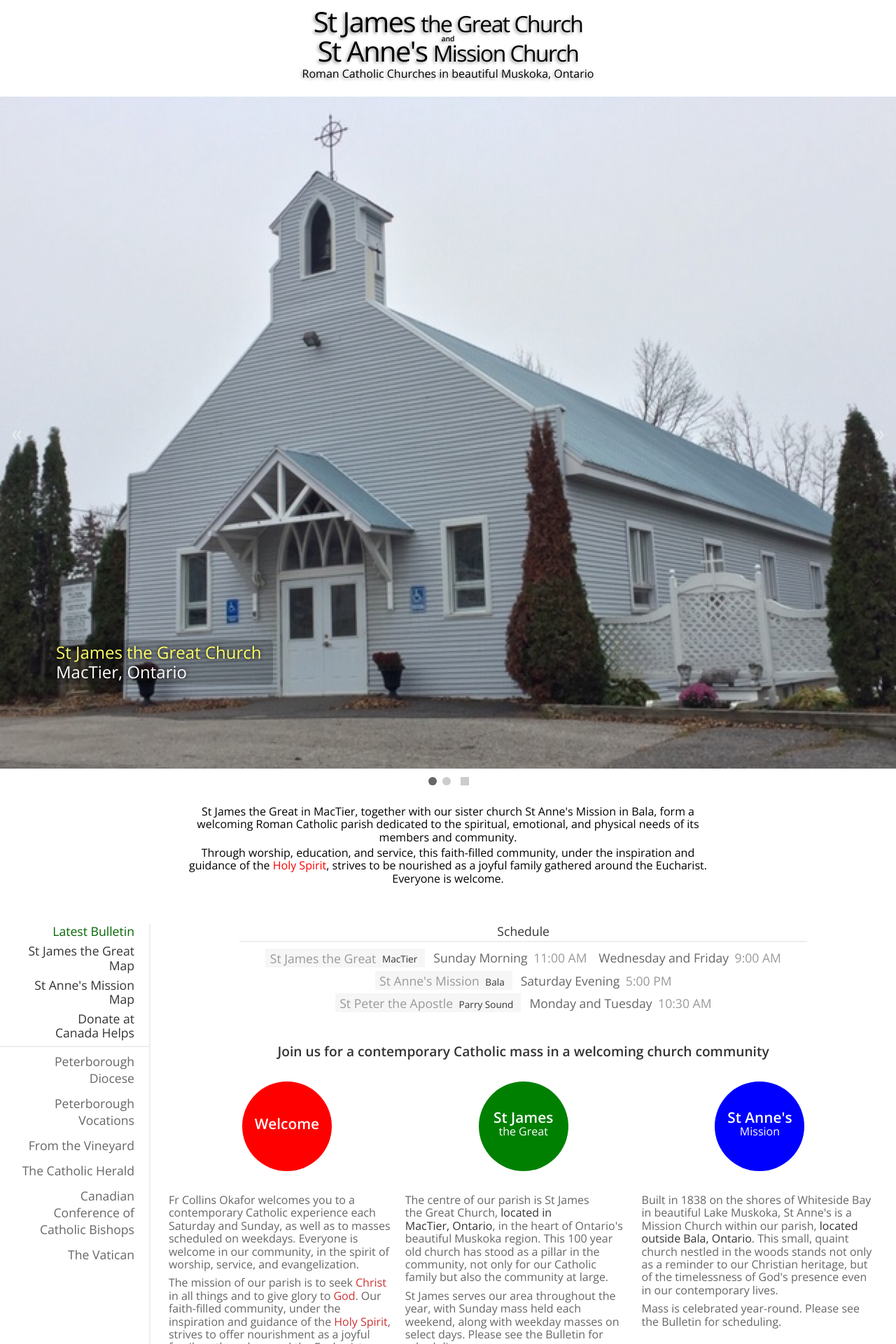
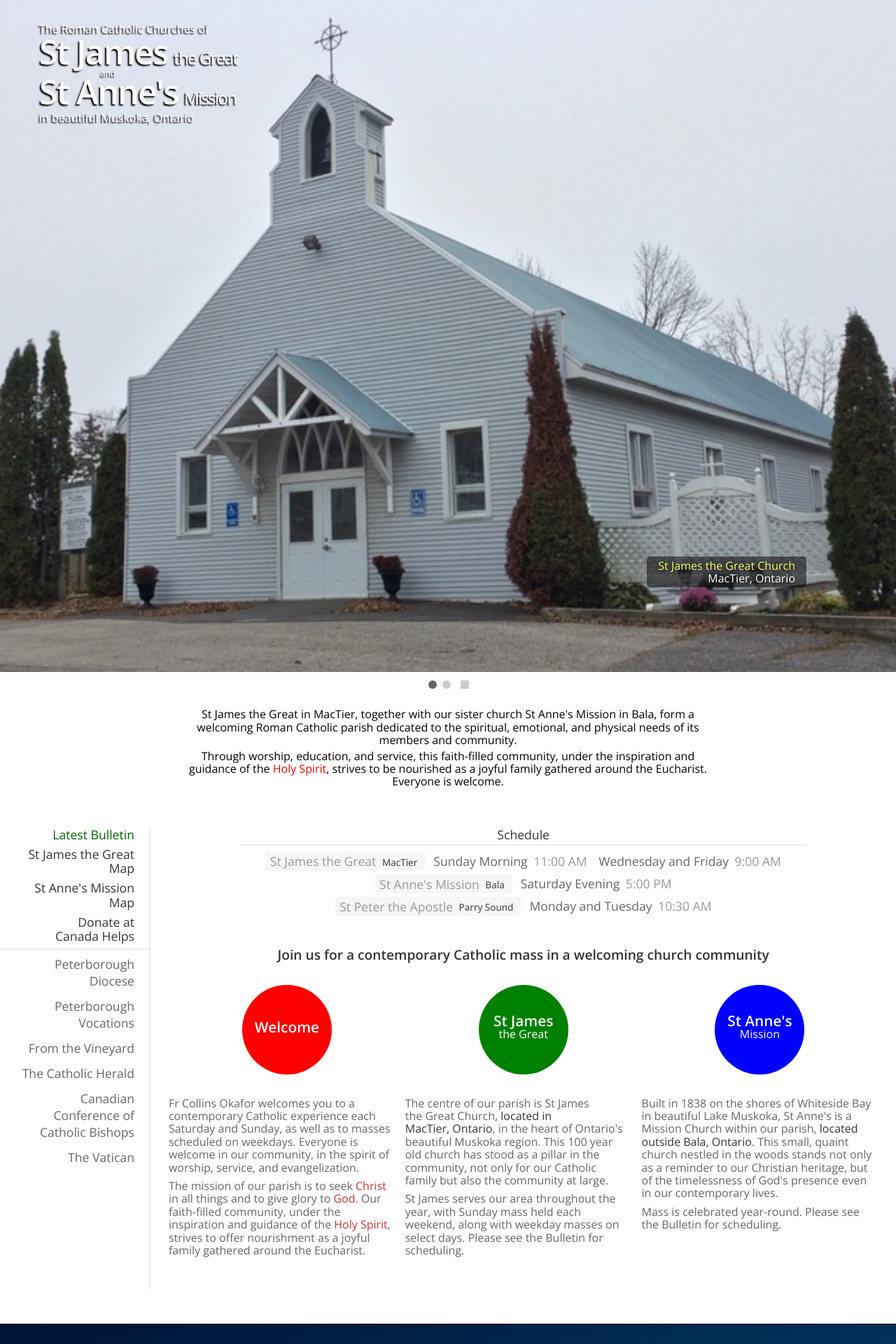
Before and after one commit to sdohtem/sdohtem.github.io, a Jekyll site: the page built from index.html, in a window 1280 px wide. Shown: the top 1920 px of the page at 70% size. Built offline with Jekyll 4.4.1, drawn with Linux system fonts in a browser that asks for light colours; nearby versions of some CDN libraries.

Commit message:
Rewrote banner styles to overlay text on slideshow, removed html/css/js for prev/next buttons

```diff
--- a/_layouts/main.html
+++ b/_layouts/main.html
@@ -41,16 +41,17 @@
 <!-- BANNER -->
 
 <header id="banner">
+  <div class="banner-rcc">The Roman Catholic Churches of</div>
   <div class="banner-church">
     <span class="banner-church-name">St James</span>
-    <span class="banner-church-appellation">the Great Church</span>
+    <span class="banner-church-appellation">the Great</span>
   </div>
   <div class="banner-and">and</div>
   <div class="banner-church">
     <span class="banner-church-name">St Anne&apos;s</span>
-    <span class="banner-church-appellation">Mission Church</span>
+    <span class="banner-church-appellation">Mission</span>
   </div>
-  <div class="banner-rcc">Roman Catholic Churches in beautiful Muskoka, Ontario</div>
+  <div class="banner-muskoka">in beautiful Muskoka, Ontario</div>
   <!-- <div class="banner-location">in MacTier and Bala, Ontario</div> -->
 </header>
 
--- a/styles/layout.scss
+++ b/styles/layout.scss
@@ -103,40 +103,42 @@ div.markdown td { font-weight: 300; }
 /* SECTION: BANNER */
 
 #banner {
-  width: 100%;
-  padding: 0.25rem 0;
-  text-align: center;
-  text-shadow: -2px 2px 4px #999; color: black;
+  position: absolute; z-index: 1;
+  padding: 2rem 0 0 2rem;
+  color: white; text-shadow: -2px 2px 2px black;
 }
 
-div.banner-church {}
-#banner > div:nth-of-type(3) { position: relative; top: -1rem; }
+div.banner-rcc { font-weight: 400; font-size: 0.85rem; }
+
+div.banner-church { position: relative; top: -0.25rem; }
+#banner > div:nth-of-type(4) { position: relative; top: -1rem; }
 
 span.banner-church-name {
-  font-weight: 400; font-size: 2rem; letter-spacing: -0.1rem;
+  font-weight: 600; font-size: 1.5rem; letter-spacing: -0.1rem;
 }
 
 span.banner-church-appellation {
   margin-left: 0.25rem;
-  font-weight: 300; font-size: 1.5rem; letter-spacing: -0.1rem;
+  font-weight: 400; font-size: 1rem; letter-spacing: -0.1rem;
 }
 
 div.banner-and {
-  position: relative; top: -0.25rem;
-  font-weight: 600; font-size: 0.5rem;
+  position: relative; top: -0.5rem; left: 2.75rem;
+  font-weight: 400; font-size: 0.75rem;
 }
 
-div.banner-rcc {
+div.banner-muskoka {
   position: relative; top: -1rem;
-  font-weight: 300; font-size: 1rem;
+  font-weight: 400; font-size: 0.85rem;
 }
 
 @media screen and (min-width: 35.5rem) {
-  #banner { padding: 0.5rem 0; }
-  span.banner-church-name { font-size: 2.5rem; }
-  span.banner-church-appellation { font-size: 2rem; }
-  div.banner-and { font-size: 0.65rem; }
+  #banner { padding-left: 3.5rem; }
   div.banner-rcc { font-size: 1rem; }
+  span.banner-church-name { font-size: 3rem; }
+  span.banner-church-appellation { font-size: 1.5rem; }
+  div.banner-and { left: 5.5rem; font-size: 0.75rem; }
+  div.banner-muskoka { font-size: 1rem; }
 }
 
 
@@ -152,36 +154,19 @@ div.slideshow-slide > img { width: 100%; }
 
 div.slideshow-slide > div {
   box-sizing: border-box;
-  position: absolute; bottom: 20%; left: 5%;
+  position: absolute; bottom: 20%; right: 10%;
   border-radius: 5px;
   padding: 0.25rem 1rem;
-  background-color: rgba(0,0,0,0.2);
+  background-color: rgba(0,0,0,0.5);
   text-overflow: clip;
   text-shadow: 0 0 6px black; color: white;
-  font-weight: 300;
+  font-weight: 300; text-align: right;
 }
 
-div.slideshow-slide > div > p { margin-top: 0; font-size: 1rem; }
+div.slideshow-slide > div > p { margin-top: 0; font-size: 0.85rem; }
 div.slideshow-slide > div a { color: #ccc; }
 div.slideshow-slide > div a:hover { color: white; }
 div.slideshow-slide > div strong { font-weight: 300; color: #ff6; }
-
-#slideshow-previous, #slideshow-next {
-  box-sizing: border-box;
-  position: absolute; top: 50%;
-  margin-top: -2.5rem; padding: 0.5rem 1rem 1rem 1rem;
-  transition: 0.25s ease;
-  font-weight: 400; font-size: 2rem;
-  color: rgba(255,255,255,0.5);
-}
-
-#slideshow-previous { border-radius: 0 3px 3px 0; border-left: none; }
-#slideshow-next { right: 0; border-right: none; border-radius: 3px 0 0 3px; }
-
-#slideshow-previous:hover, #slideshow-next:hover {
-  background-color: rgba(255,255,255,0.5);
-  color: rgba(255,255,255,0.75);
-}
 
 #slideshow-indicators { margin-top: 0.35rem; text-align: center; }
 
@@ -208,7 +193,7 @@ span.slideshow-pause-active { background-color: #666; }
 
 @media screen and (min-width: 35.5rem) {
   div.slideshow-slide > div { bottom: 15%; }
-  div.slideshow-slide > div > p { font-size: 1.5rem; }
+  div.slideshow-slide > div > p { font-size: 1rem; }
 }
 
 
```
Also changed, not shown: other parts of _layouts/main.html (+0 -2 lines).
